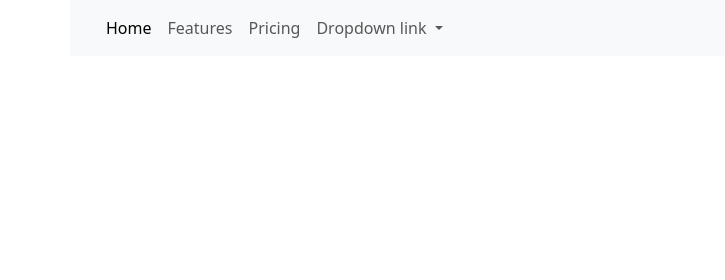
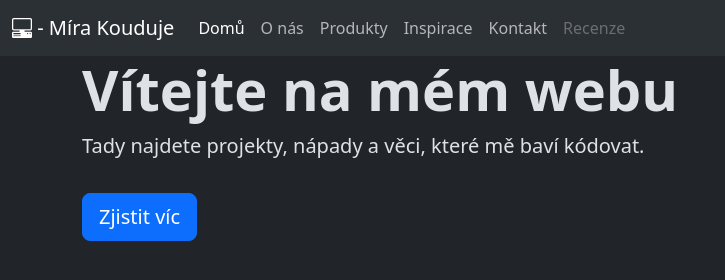
Before and after one commit to Maximus9393/eshop, a plain HTML site: page index.htm in a window 1280 px wide. Shown: the whole page, without its empty margins (0-725 px from the left). Drawn offline with nearby package versions, Linux system fonts and the light colour scheme.

Commit message:
VueJS - Implementace

```diff
--- a/index.htm
+++ b/index.htm
@@ -1,9 +1,10 @@
 <!DOCTYPE html>
-<html lang="cs">
+<html lang="cs" data-bs-theme="dark">
     <head>
         <title>Miracode | Tvoříme funkční weby s charakterem</title>
         <meta charset="UTF-8" />
         <meta name="viewport" content="width=device-width, initial-scale=1">
+
         <link href="https://cdn.jsdelivr.net/npm/bootstrap@5.3.3/dist/css/bootstrap.min.css"
             rel="stylesheet"
             integrity="sha384-QWTKZyjpPEjISv5WaRU9OFeRpok6YctnYmDr5pNlyT2bRjXh0JMhjY6hW+ALEwIH"
--- a/js/vue/main.js
+++ b/js/vue/main.js
@@ -1,25 +1,67 @@
 import { createApp, onMounted, onUnmounted, ref, reactive } from 'vue'
-import Navbar from './navbar.js'
-
-// My, neochotní, vedeni neznalými, děláme nemožné pro nevděčné. Tolik jsme toho dokázali, tak dlouho,
-// s tak málem, že jsme nyní kvalifikovaní dělat cokoli z ničeho.
 
 const MainApp = {
-    components: {
-        Navbar
-    },
+    components: {},
     setup() {
-        // const something = ref('home')
+        const activePage = ref('home')
+
+        const navItems = [
+            { name: 'home', label: 'Domů' },
+            { name: 'about-us', label: 'O nás' },
+            { name: 'products', label: 'Produkty' },
+            { name: 'inspiration', label: 'Inspirace' },
+            { name: 'contact', label: 'Kontakt' },
+            { name: 'reviews', label: 'Recenze', disabled: true },
+        ]
 
         return {
+            activePage,
+            navItems
         }
     },
     template: /*html*/`
+        <nav class="navbar navbar-expand-lg bg-body-tertiary">
+            <div class="container-fluid">
+                <a class="navbar-brand" href="#">
+                    <i class="bi bi-pc-display-horizontal"></i> - Míra Kouduje
+                </a>
+                <button class="navbar-toggler"
+                    type="button"
+                    data-bs-toggle="collapse"
+                    data-bs-target="#navbarNav"
+                    aria-controls="navbarNav"
+                    aria-expanded="false"
+                    aria-label="Toggle navigation"
+                >
+                    <span class="navbar-toggler-icon"></span>
+                </button>
+                <div class="collapse navbar-collapse" id="navbarNav">
+                    <ul class="navbar-nav">
+
+                        <li class="nav-item" v-for="item in navItems" :key="item.name">
+                            <a class="nav-link"
+                            href="#"
+                            @click.prevent="activePage = item.name"
+                            :class="{ active: activePage === item.name, disabled: item.disabled }">
+                            {{ item.label }}
+                            </a>
+                        </li>
+
+                    </ul>
+                </div>
+            </div>
+        </nav>
+
         <div class="container">
             <div class="row">
-                <Navbar>
+                <div class="col">
+                    <h1 class="display-4 fw-bold">Vítejte na mém webu</h1>
+                    <p class="lead">Tady najdete projekty, nápady a věci, které mě baví kódovat.</p>
+                    <a href="#" class="btn btn-primary btn-lg mt-3">Zjistit víc</a>
+                </div>
             </div>
             <div class="row">
+
             </div>
         </div>
     `
--- a/js/vue/navbar.js
+++ /dev/null
@@ -1,41 +0,0 @@
-export default {
-    setup() {
-        const activeTab = ref('home')
-
-        return {
-        }
-    },
-    template: /*html*/`
-        <nav class="navbar navbar-expand-lg bg-body-tertiary">
-            <div class="container-fluid">
-                <a class="navbar-brand" href="img/logo.png"></a>
-                <button class="navbar-toggler" type="button" data-bs-toggle="collapse" data-bs-target="#navbarNavDropdown" aria-controls="navbarNavDropdown" aria-expanded="false" aria-label="Toggle navigation">
-                <span class="navbar-toggler-icon"></span>
-                </button>
-                <div class="collapse navbar-collapse" id="navbarNavDropdown">
-                <ul class="navbar-nav">
-                    <li class="nav-item">
-                    <a class="nav-link active" aria-current="page" href="#">Home</a>
-                    </li>
-                    <li class="nav-item">
-                    <a class="nav-link" href="#">Features</a>
-                    </li>
-                    <li class="nav-item">
-                    <a class="nav-link" href="#">Pricing</a>
-                    </li>
-                    <li class="nav-item dropdown">
-                    <a class="nav-link dropdown-toggle" href="#" role="button" data-bs-toggle="dropdown" aria-expanded="false">
-                        Dropdown link
-                    </a>
-                    <ul class="dropdown-menu">
-                        <li><a class="dropdown-item" href="#">Action</a></li>
-                        <li><a class="dropdown-item" href="#">Another action</a></li>
-                        <li><a class="dropdown-item" href="#">Something else here</a></li>
-                    </ul>
-                    </li>
-                </ul>
-                </div>
-            </div>
-        </nav>
-    `
-}
```
